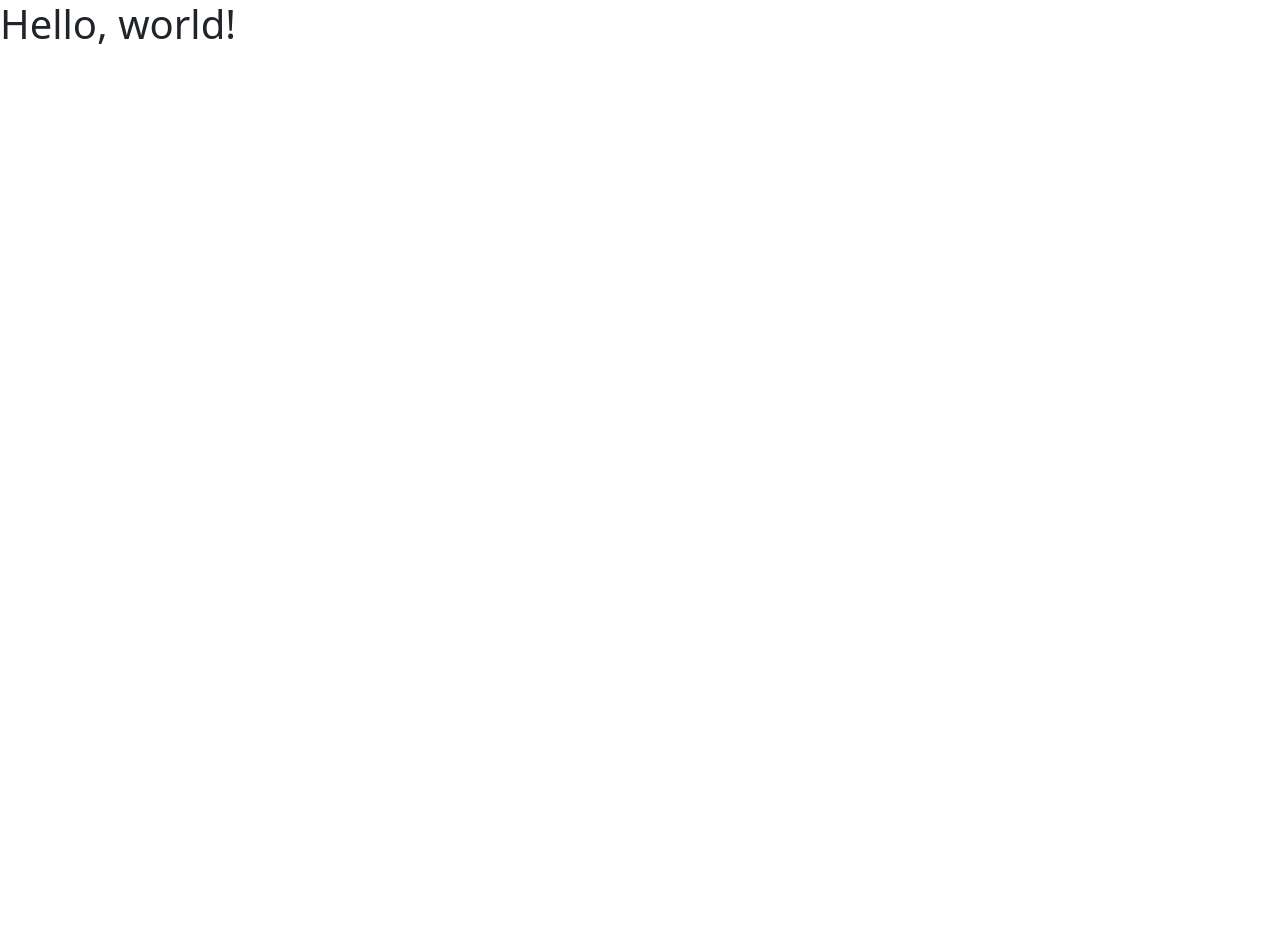
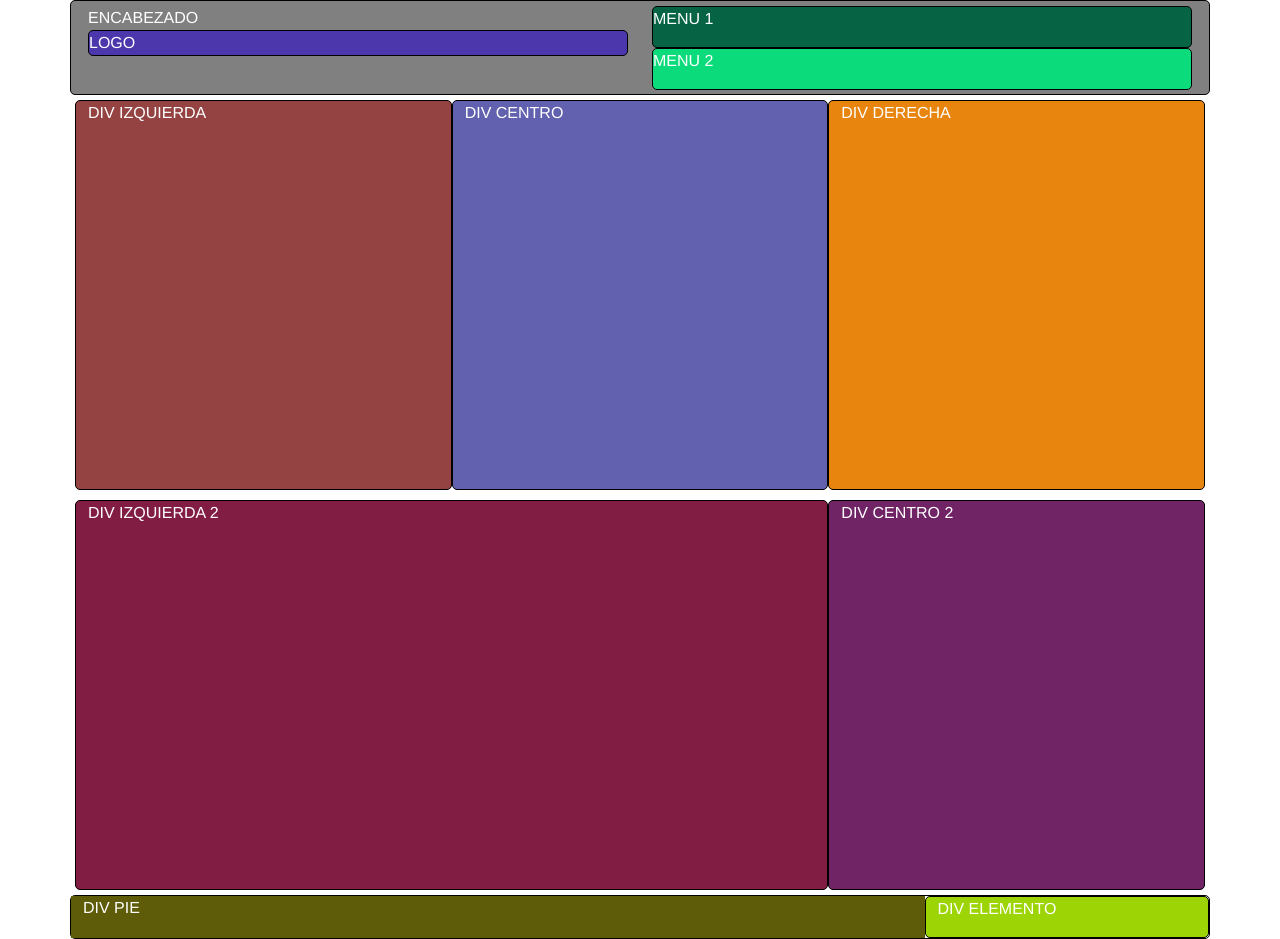
Before and after one commit to CristianCorbalan/Front2022, a plain HTML site: page BOOTSTRAP CDN/index.html in a window 1280 px wide. Before the commit the page ends 800 px from the top, so only its background shows below. Drawn offline with nearby package versions, Linux system fonts and the light colour scheme.

Commit message:
Trabajo 5

```diff
--- /dev/null
+++ b/BOOTSTRAP CDN/bootstrap.css
@@ -0,0 +1,66 @@
+.borde{
+    border: 1px black solid;
+    border-radius: 5px;
+}
+
+.encabezado
+{
+     height: 95px;
+    background-color: grey;
+}
+
+.fuente
+{
+    color: white;
+    font-family:'Franklin Gothic Medium', 'Arial Narrow', Arial, sans-serif;
+}
+
+.elemento{
+    height: 400px;
+}
+
+.margen{
+    margin-top: 10px;
+    padding: 5px;
+
+}
+
+.color1{
+    background-color: rgb(148, 66, 66);
+}
+
+.color2{
+    background-color: rgb(97, 97, 175);
+}
+
+.color3{
+    background-color: rgb(231, 133, 14);
+}
+
+.color4{
+    background-color: rgb(6, 100, 69);
+}
+
+.color5{
+    background-color: rgb(12, 219, 123);
+}
+
+.color6{
+    background-color: rgb(77, 55, 172);
+}
+
+.color7{
+    background-color: rgb(129, 28, 67);
+}
+
+.color8{
+    background-color: rgb(112, 36, 102);
+}
+
+.color9{
+    background-color: rgb(94, 92, 9);
+}
+
+.color10{
+    background-color: rgb(157, 212, 6);
+}
--- a/BOOTSTRAP CDN/index.html
+++ b/BOOTSTRAP CDN/index.html
@@ -3,11 +3,42 @@
   <head>
     <meta charset="utf-8">
     <meta name="viewport" content="width=device-width, initial-scale=1">
-    <title>Bootstrap demo</title>
+    <title>Trabajo entregable 5</title>
+    <link rel="stylesheet" href="bootstrap.css">
     <link href="https://cdn.jsdelivr.net/npm/bootstrap@5.2.0-beta1/dist/css/bootstrap.min.css" rel="stylesheet" integrity="sha384-0evHe/X+R7YkIZDRvuzKMRqM+OrBnVFBL6DOitfPri4tjfHxaWutUpFmBp4vmVor" crossorigin="anonymous">
   </head>
   <body>
-    <h1>Hello, world!</h1>
+
+    <div class="container fuente">
+      <div class="row borde encabezado margen">
+        <div class="col-6">
+          <div>ENCABEZADO</div>
+          <div class="borde color6">LOGO</div>
+        </div>
+      <div class="col-6">
+          <div class="borde color4"><p>MENU 1</p></div>
+          <div class="borde color5"><p>MENU 2</p></div>
+        </div>
+      </div>
+
+
+      <div class="row elemento margen">
+          <div class="col-4 borde color1"><p>DIV IZQUIERDA</p></div>
+          <div class="col-4 borde color2"><p>DIV CENTRO</p></div>
+          <div class="col-4 borde color3"><p>DIV DERECHA</p></div>
+        </div>
+
+        <div class="row elemento margen">
+          <div class="col-8 borde color7"><p>DIV IZQUIERDA 2</p></div>
+          <div class="col-4 borde color8"><p>DIV CENTRO 2</p></div>
+      </div>
+
+      <div class="row borde">
+        <div class="col color9"><p>DIV PIE</p></div>
+        <div class="col-3 borde color10"><p>DIV ELEMENTO</p></div>
+      </div>
+    </div>
+
     <script src="https://cdn.jsdelivr.net/npm/bootstrap@5.2.0-beta1/dist/js/bootstrap.bundle.min.js" integrity="sha384-pprn3073KE6tl6bjs2QrFaJGz5/SUsLqktiwsUTF55Jfv3qYSDhgCecCxMW52nD2" crossorigin="anonymous"></script>
   </body>
 </html>
```
